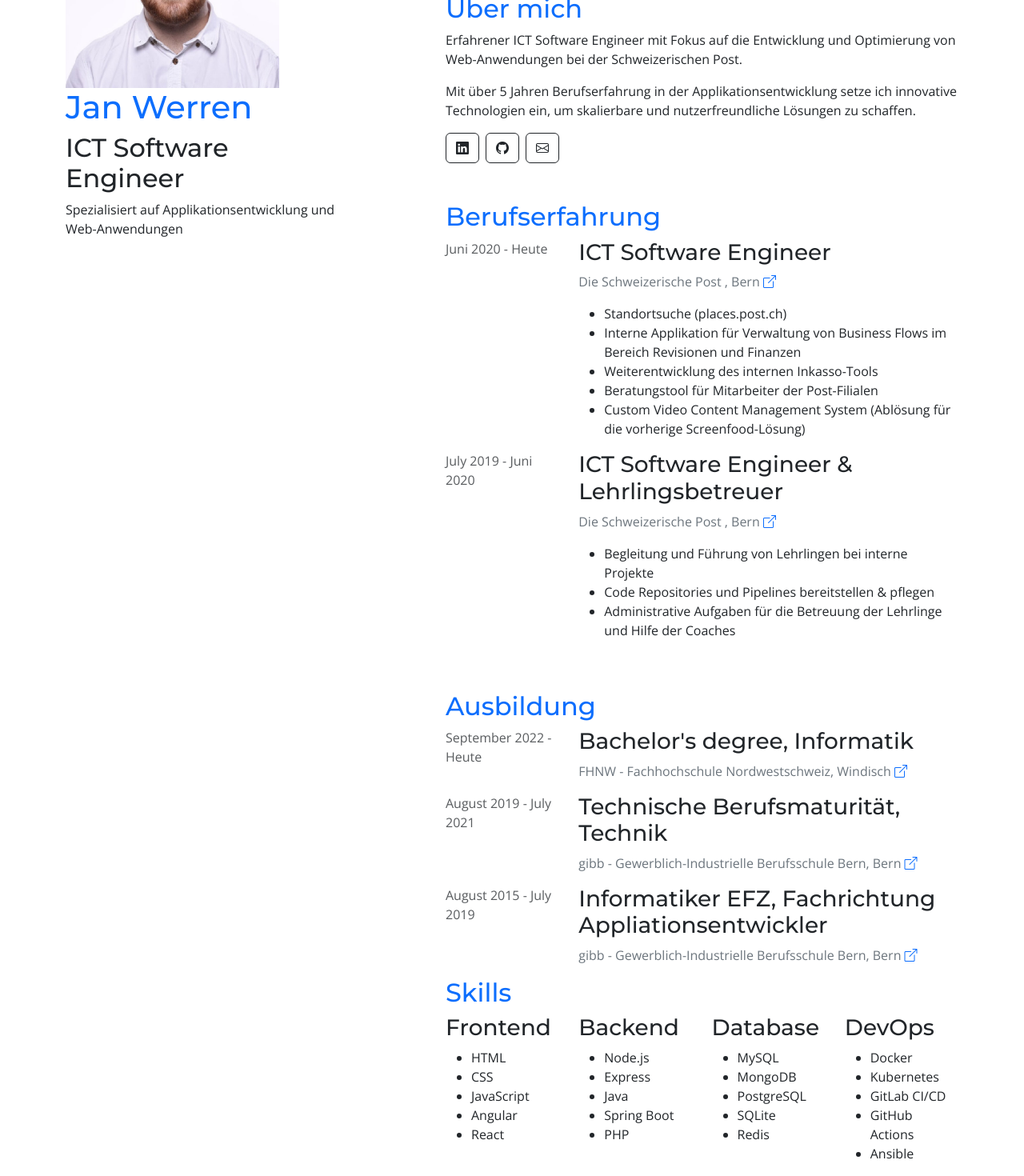
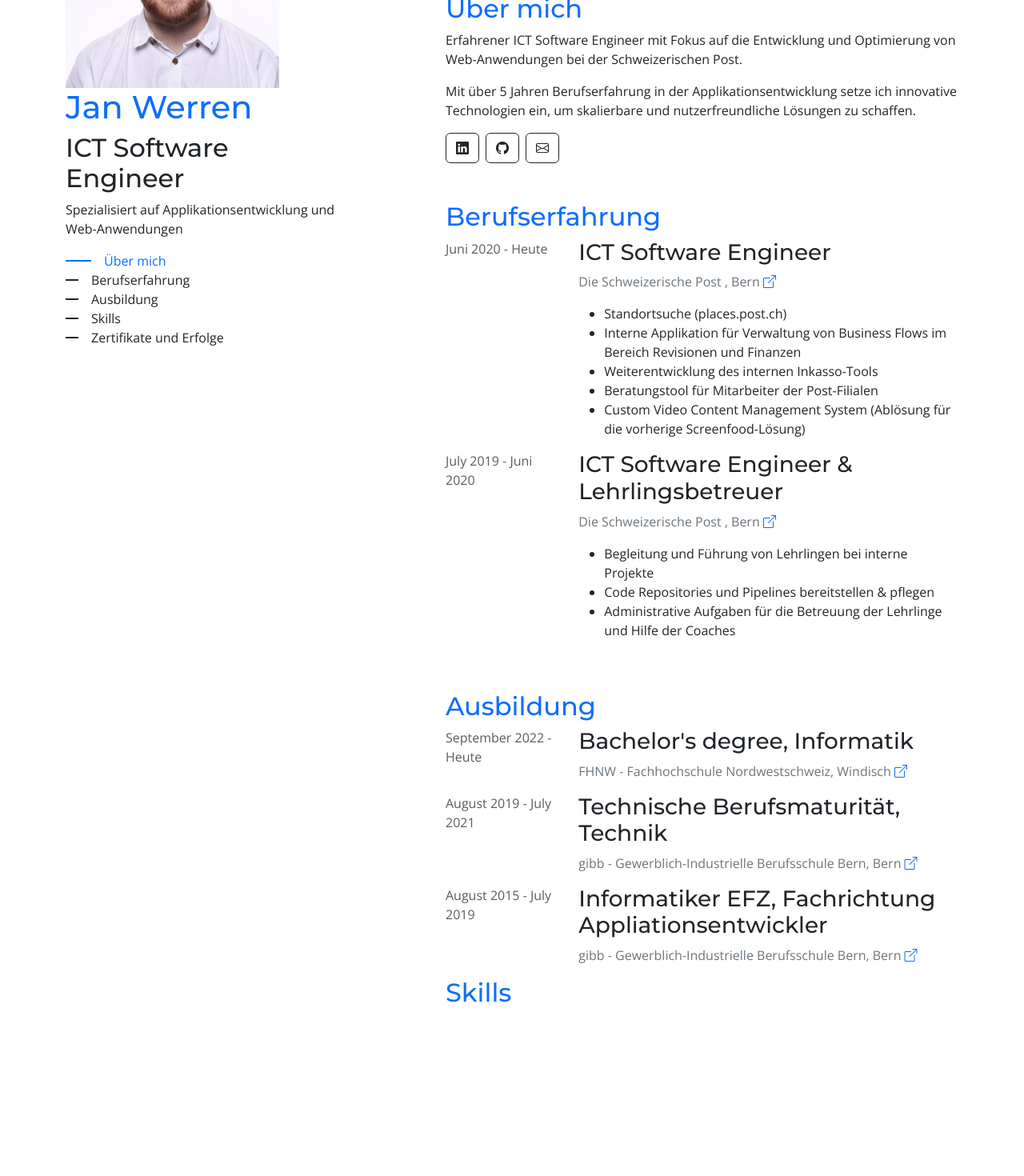
Before and after one commit to Janobob/Janobob, an Angular app in the folder resume/: page / in a window 1280 px wide. Shown: the part 274-1744 px from the top of the page at 80% size. After the commit the page ends 1542 px from the top, so only its background shows below. Built offline with nearby package versions, Linux system fonts and the light colour scheme.

Commit message:
feat: add navigation

```diff
--- a/resume/src/app/app.component.html
+++ b/resume/src/app/app.component.html
@@ -10,6 +10,43 @@
         <h2>ICT Software Engineer</h2>
 
         <p>Spezialisiert auf Applikationsentwicklung und Web-Anwendungen</p>
+      </section>
+
+      <section>
+        <nav>
+          <ul class="profile-navigation">
+            <li
+              [ngClass]="{ active: isActive('about-me') }"
+              (click)="onNavigationClick('about-me')"
+            >
+              Über mich
+            </li>
+            <li
+              [ngClass]="{ active: isActive('work-experience') }"
+              (click)="onNavigationClick('work-experience')"
+            >
+              Berufserfahrung
+            </li>
+            <li
+              [ngClass]="{ active: isActive('education') }"
+              (click)="onNavigationClick('education')"
+            >
+              Ausbildung
+            </li>
+            <li
+              [ngClass]="{ active: isActive('skills') }"
+              (click)="onNavigationClick('skills')"
+            >
+              Skills
+            </li>
+            <li
+              [ngClass]="{ active: isActive('certificats') }"
+              (click)="onNavigationClick('certificats')"
+            >
+              Zertifikate und Erfolge
+            </li>
+          </ul>
+        </nav>
       </section>
     </div>
 
@@ -157,48 +194,6 @@
 
       <section>
         <h2 class="text-primary">Skills</h2>
-        <div class="row">
-          <div class="col-3">
-            <h3>Frontend</h3>
-            <ul>
-              <li>HTML</li>
-              <li>CSS</li>
-              <li>JavaScript</li>
-              <li>Angular</li>
-              <li>React</li>
-            </ul>
-          </div>
-          <div class="col-3">
-            <h3>Backend</h3>
-            <ul>
-              <li>Node.js</li>
-              <li>Express</li>
-              <li>Java</li>
-              <li>Spring Boot</li>
-              <li>PHP</li>
-            </ul>
-          </div>
-          <div class="col-3">
-            <h3>Database</h3>
-            <ul>
-              <li>MySQL</li>
-              <li>MongoDB</li>
-              <li>PostgreSQL</li>
-              <li>SQLite</li>
-              <li>Redis</li>
-            </ul>
-          </div>
-          <div class="col-3">
-            <h3>DevOps</h3>
-            <ul>
-              <li>Docker</li>
-              <li>Kubernetes</li>
-              <li>GitLab CI/CD</li>
-              <li>GitHub Actions</li>
-              <li>Ansible</li>
-            </ul>
-          </div>
-        </div>
       </section>
     </div>
   </div>
--- a/resume/src/app/app.component.scss
+++ b/resume/src/app/app.component.scss
@@ -1,5 +1,13 @@
+@import "bootstrap/scss/functions";
+@import "bootstrap/scss/variables";
+
 $hero-height: 250px;
-$profile-img-offset: -50%;
+
+$profile-image-offset: -50%;
+
+$profile-navigation-color: $dark;
+$profile-navigation-active-color: $primary;
+$profile-navigation-hover-color: $secondary;
 
 .hero {
   height: $hero-height;
@@ -12,6 +20,47 @@ $profile-img-offset: -50%;
 .profile-image-container {
   .profile-image {
     max-width: 100%;
-    margin-top: $profile-img-offset;
+    margin-top: $profile-image-offset;
   }
 }
+
+.profile-navigation {
+  padding-left: 0;
+
+  li {
+    list-style: none;
+    display: flex;
+    align-items: center;
+    color: $profile-navigation-color;
+    cursor: pointer;
+    transition: color 0.3s;
+
+    &:hover {
+      color: $profile-navigation-hover-color;
+
+      &::before {
+        width: 2em;
+        background-color: $profile-navigation-hover-color;
+      }
+    }
+
+    &::before {
+      content: "";
+      display: inline-block;
+      width: 1em;
+      height: 2px;
+      background-color: $profile-navigation-color;
+      margin-right: 1em;
+      transition: width 0.3s;
+    }
+
+    &.active {
+      color: $profile-navigation-active-color;
+
+      &::before {
+        width: 2em;
+        background-color: $profile-navigation-active-color;
+      }
+    }
+  }
+}
--- a/resume/src/app/app.component.ts
+++ b/resume/src/app/app.component.ts
@@ -1,13 +1,32 @@
+import { CommonModule } from '@angular/common';
 import { Component } from '@angular/core';
-import { RouterOutlet } from '@angular/router';
+import { ActivatedRoute, Router, RouterOutlet } from '@angular/router';
 
 @Component({
   selector: 'app-root',
   standalone: true,
-  imports: [RouterOutlet],
+  imports: [RouterOutlet, CommonModule],
   templateUrl: './app.component.html',
-  styleUrl: './app.component.scss'
+  styleUrl: './app.component.scss',
 })
 export class AppComponent {
-  title = 'resume';
+  activeFragment: string = 'about-me';
+
+  constructor(private route: ActivatedRoute, private router: Router) {}
+
+  ngOnInit(): void {
+    this.route.fragment.subscribe((fragment) => {
+      this.activeFragment = fragment || 'about-me';
+    });
+  }
+
+  isActive(fragment: string): boolean {
+    return this.activeFragment === fragment;
+  }
+
+  onNavigationClick(fragment: string): void {
+    this.router.navigate([], {
+      fragment: fragment,
+    });
+  }
 }
```
